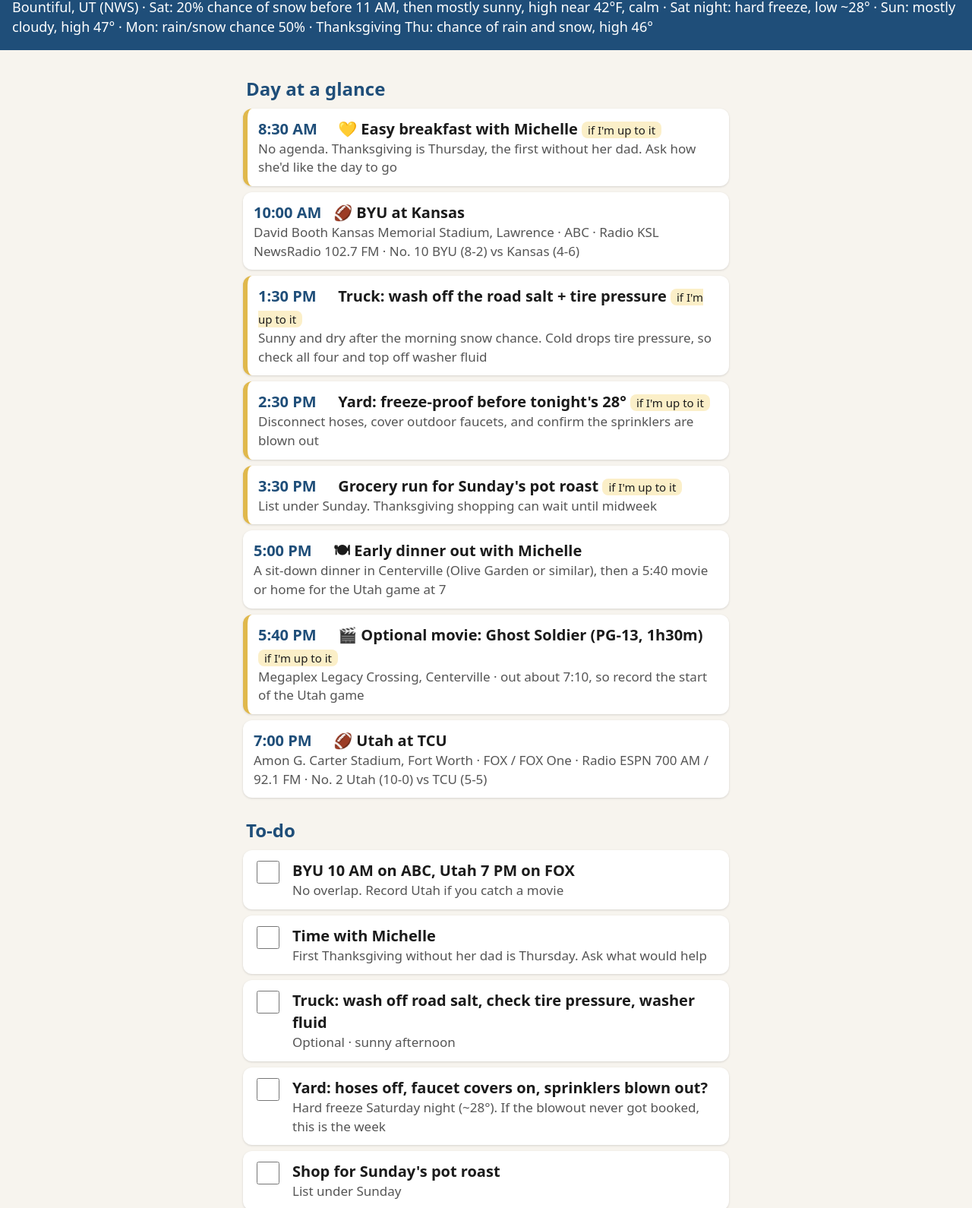
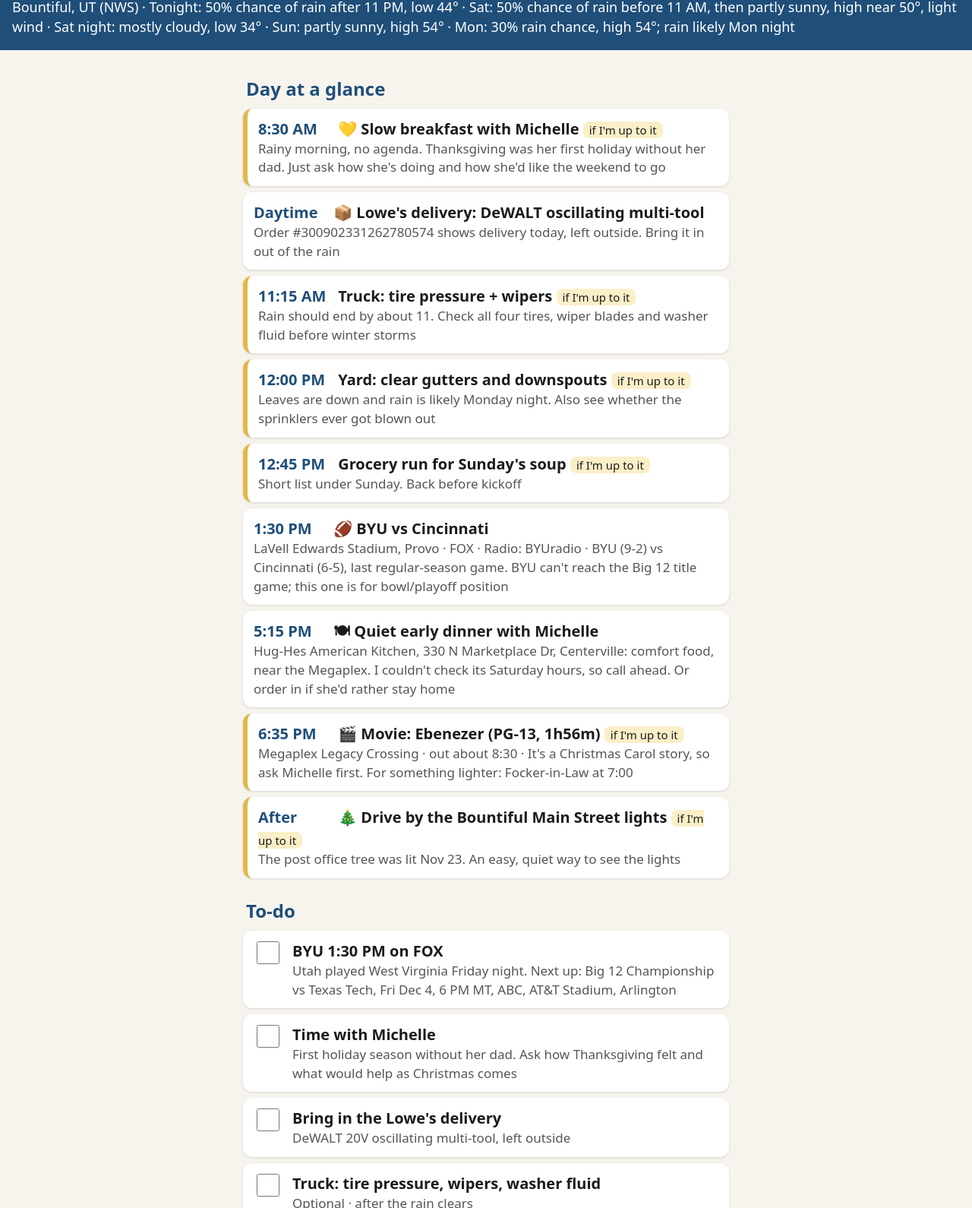
Before and after one commit to dwightgoodwin1963/saturday-plan, a plain HTML site: page index.html in a window 1280 px wide. Shown: the part 69-1659 px from the top of the page at 76% size. Drawn offline with Linux system fonts and the light colour scheme.

Commit message:
Plan update 202611271806

```diff
--- a/app.js
+++ b/app.js
@@ -23,4 +23,4 @@ fetch('plan.json?v='+Date.now(),{cache:'no-store'}).then(r=>{if(!r.ok)throw new
  // carry unfinished added tasks into next week
  addEventListener('pagehide',()=>localStorage.setItem('satplan-carry',JSON.stringify(S.added.filter(i=>!S.checked[i.id]))));
  document.title=p.title;$('#title').textContent=p.title;$('#wx').textContent=p.weather;render()}).catch(e=>{$('#m').innerHTML='<div class="card">Could not load the plan ('+esc(e.message)+'). <button onclick="location.reload()">Try again</button></div>'});
-if('serviceWorker' in navigator)navigator.serviceWorker.register('sw.js?v=202611201814',{scope:'./'}).then(r=>r.update()).catch(()=>{});
+if('serviceWorker' in navigator)navigator.serviceWorker.register('sw.js?v=202611271806',{scope:'./'}).then(r=>r.update()).catch(()=>{});
--- a/plan.json
+++ b/plan.json
@@ -1,140 +1,156 @@
 {
-"date": "2026-11-21",
-"title": "Saturday Plan · Nov 21, 2026",
-"weather": "Bountiful, UT (NWS) · Sat: 20% chance of snow before 11 AM, then mostly sunny, high near 42°F, calm · Sat night: hard freeze, low ~28° · Sun: mostly cloudy, high 47° · Mon: rain/snow chance 50% · Thanksgiving Thu: chance of rain and snow, high 46°",
+"date": "2026-11-28",
+"title": "Saturday Plan · Nov 28, 2026",
+"weather": "Bountiful, UT (NWS) · Tonight: 50% chance of rain after 11 PM, low 44° · Sat: 50% chance of rain before 11 AM, then partly sunny, high near 50°, light wind · Sat night: mostly cloudy, low 34° · Sun: partly sunny, high 54° · Mon: 30% rain chance, high 54°; rain likely Mon night",
 "schedule": [
 {
 "time": "8:30 AM",
-"title": "💛 Easy breakfast with Michelle",
-"detail": "No agenda. Thanksgiving is Thursday, the first without her dad. Ask how she'd like the day to go",
+"title": "💛 Slow breakfast with Michelle",
+"detail": "Rainy morning, no agenda. Thanksgiving was her first holiday without her dad. Just ask how she's doing and how she'd like the weekend to go",
 "optional": true
 },
 {
-"time": "10:00 AM",
-"title": "🏈 BYU at Kansas",
-"detail": "David Booth Kansas Memorial Stadium, Lawrence · ABC · Radio KSL NewsRadio 102.7 FM · No. 10 BYU (8-2) vs Kansas (4-6)"
+"time": "Daytime",
+"title": "📦 Lowe's delivery: DeWALT oscillating multi-tool",
+"detail": "Order #300902331262780574 shows delivery today, left outside. Bring it in out of the rain"
+},
+{
+"time": "11:15 AM",
+"title": "Truck: tire pressure + wipers",
+"detail": "Rain should end by about 11. Check all four tires, wiper blades and washer fluid before winter storms",
+"optional": true
+},
+{
+"time": "12:00 PM",
+"title": "Yard: clear gutters and downspouts",
+"detail": "Leaves are down and rain is likely Monday night. Also see whether the sprinklers ever got blown out",
+"optional": true
+},
+{
+"time": "12:45 PM",
+"title": "Grocery run for Sunday's soup",
+"detail": "Short list under Sunday. Back before kickoff",
+"optional": true
 },
 {
 "time": "1:30 PM",
-"title": "Truck: wash off the road salt + tire pressure",
-"detail": "Sunny and dry after the morning snow chance. Cold drops tire pressure, so check all four and top off washer fluid",
+"title": "🏈 BYU vs Cincinnati",
+"detail": "LaVell Edwards Stadium, Provo · FOX · Radio: BYUradio · BYU (9-2) vs Cincinnati (6-5), last regular-season game. BYU can't reach the Big 12 title game; this one is for bowl/playoff position"
+},
+{
+"time": "5:15 PM",
+"title": "🍽 Quiet early dinner with Michelle",
+"detail": "Hug-Hes American Kitchen, 330 N Marketplace Dr, Centerville: comfort food, near the Megaplex. I couldn't check its Saturday hours, so call ahead. Or order in if she'd rather stay home"
+},
+{
+"time": "6:35 PM",
+"title": "🎬 Movie: Ebenezer (PG-13, 1h56m)",
+"detail": "Megaplex Legacy Crossing · out about 8:30 · It's a Christmas Carol story, so ask Michelle first. For something lighter: Focker-in-Law at 7:00",
 "optional": true
 },
 {
-"time": "2:30 PM",
-"title": "Yard: freeze-proof before tonight's 28°",
-"detail": "Disconnect hoses, cover outdoor faucets, and confirm the sprinklers are blown out",
+"time": "After",
+"title": "🎄 Drive by the Bountiful Main Street lights",
+"detail": "The post office tree was lit Nov 23. An easy, quiet way to see the lights",
 "optional": true
-},
-{
-"time": "3:30 PM",
-"title": "Grocery run for Sunday's pot roast",
-"detail": "List under Sunday. Thanksgiving shopping can wait until midweek",
-"optional": true
-},
-{
-"time": "5:00 PM",
-"title": "🍽 Early dinner out with Michelle",
-"detail": "A sit-down dinner in Centerville (Olive Garden or similar), then a 5:40 movie or home for the Utah game at 7"
-},
-{
-"time": "5:40 PM",
-"title": "🎬 Optional movie: Ghost Soldier (PG-13, 1h30m)",
-"detail": "Megaplex Legacy Crossing, Centerville · out about 7:10, so record the start of the Utah game",
-"optional": true
-},
-{
-"time": "7:00 PM",
-"title": "🏈 Utah at TCU",
-"detail": "Amon G. Carter Stadium, Fort Worth · FOX / FOX One · Radio ESPN 700 AM / 92.1 FM · No. 2 Utah (10-0) vs TCU (5-5)"
 }
 ],
 "todo": [
 {
 "id": "games",
-"text": "BYU 10 AM on ABC, Utah 7 PM on FOX",
-"meta": "No overlap. Record Utah if you catch a movie"
+"text": "BYU 1:30 PM on FOX",
+"meta": "Utah played West Virginia Friday night. Next up: Big 12 Championship vs Texas Tech, Fri Dec 4, 6 PM MT, ABC, AT&T Stadium, Arlington"
 },
 {
 "id": "michelle",
 "text": "Time with Michelle",
-"meta": "First Thanksgiving without her dad is Thursday. Ask what would help"
+"meta": "First holiday season without her dad. Ask how Thanksgiving felt and what would help as Christmas comes"
+},
+{
+"id": "lowes",
+"text": "Bring in the Lowe's delivery",
+"meta": "DeWALT 20V oscillating multi-tool, left outside"
 },
 {
 "id": "truck",
-"text": "Truck: wash off road salt, check tire pressure, washer fluid",
-"meta": "Optional · sunny afternoon"
+"text": "Truck: tire pressure, wipers, washer fluid",
+"meta": "Optional · after the rain clears"
 },
 {
 "id": "yard",
-"text": "Yard: hoses off, faucet covers on, sprinklers blown out?",
-"meta": "Hard freeze Saturday night (~28°). If the blowout never got booked, this is the week"
+"text": "Yard: gutters clear? Sprinklers blown out?",
+"meta": "Mild week (lows 34–44°) with rain Monday night"
 },
 {
 "id": "shopping",
-"text": "Shop for Sunday's pot roast",
+"text": "Shop for Sunday's soup",
 "meta": "List under Sunday"
 },
 {
-"id": "thanksgiving",
-"text": "Thanksgiving: confirm plans with Michelle",
-"meta": "Who's hosting, who's coming, what you're bringing"
+"id": "proptax",
+"text": "Property tax: $4,177.98 comes out Mon Nov 30",
+"meta": "Davis County bill 2026-050610063 is scheduled from the account ending 0420. Make sure the money is there"
 },
 {
-"id": "adam",
-"text": "Adam: check on the RLB Holdings apartment application",
-"meta": "Michelle sent Bryce Beattie the savings proof on Nov 18"
+"id": "eye",
+"text": "Mon 9 AM: eye appointment, Dr. Leishman",
+"meta": "Bountiful (by the VASA). Bring your medical insurance card (COBRA through Anuvi now)"
 }
 ],
 "ward": [
 {
-"id": "ward-check",
-"text": "Cut the check for Hermana Bertha Yanez",
-"meta": "Bishop Kuehne asked for it Sunday · Woods Cross Point S (Ken's Tires) invoice 0200853"
+"id": "ward-thorne",
+"text": "Ready Bishop's office for the Thorne family, 1:00",
+"meta": "Only declaration on the clerk calendar Sunday (A-Frame Chapel). The McKay double booking is settled: MarJean declined 1:00 and they came at 2:40 on Nov 22"
 },
 {
-"id": "ward-office",
-"text": "Ready Bishop's office for declarations",
-"meta": "McKay 1:00 · Robert B Male 1:20 · McKay also shows at 2:40 (A-Frame Chapel, Bishop's Office)"
+"id": "ward-expenses",
+"text": "Review pending expenses in LCR",
+"meta": "Friday's summary: 12 pending, 1 not reviewed, plus a transaction awaiting approval (Nov 24). Cut the Hermana Yanez check if it isn't done"
 },
 {
-"id": "ward-mckay",
-"text": "Fix the McKay double booking",
-"meta": "Both 1:00 and 2:40 are on the clerk calendar. Last week they had re-booked 2:40; confirm which one and clear the other"
+"id": "ward-clean",
+"text": "Block the 2027 deep-cleaning dates",
+"meta": "Bishop Kuehne re-sent Tom Heath's schedule (IMG_0186.png) on Nov 24"
+},
+{
+"id": "ward-baptism",
+"text": "Baptism records",
+"meta": "Palmer baptism is Sat at the Stake Center (you gave Kindoo access 6 AM–noon). Phoebe Thompson: still waiting on Nick's consent form"
+},
+{
+"id": "ward-cyt",
+"text": "Protecting Children and Youth training",
+"meta": "You emailed Avery Nov 24. Check who still needs it"
 },
 {
 "id": "ward-audit",
-"text": "Start the membership audit in LCR",
-"meta": "Due Dec 15; Stake Clerk Tom Heath asks for a week early. Watch the short training video first"
-},
-{
-"id": "ward-cyt",
-"text": "Children and youth training list",
-"meta": "Leader and Clerk Resources → search \"children and youth training\"; help those members finish it in the next few weeks"
+"text": "Membership audit in LCR",
+"meta": "Due Dec 15; Tom Heath asks for a week early (about Dec 8)"
 }
 ],
 "projects": [
 {
-"id": "proj-sprinklers",
-"text": "1. Sprinkler blowout, if it's still not done",
-"meta": "Carryover. Hard freeze Saturday night. A call Monday is fine"
-},
-{
-"id": "proj-holyland",
-"text": "2. Holy Land trip: watch for Carol's flight options",
-"meta": "Discovery XA confirmed your payment Nov 16; Carol is working on flights"
+"id": "proj-cpe",
+"text": "1. CPE: plan the 40 hours",
+"meta": "Five weeks left. One free option: Gusto TY26 tax-credits webinar, Wed Dec 2, noon MT. Just put sessions on the calendar"
 },
 {
 "id": "proj-proconnect",
-"text": "3. ProConnect renewal and DOPL license decision",
-"meta": "Carryover. The tax year 2026 ProConnect notice came Nov 20; a weekday is fine"
+"text": "2. ProConnect renewal and DOPL license decision",
+"meta": "Due Dec 31. A weekday is fine"
+},
+{
+"id": "proj-sprinklers",
+"text": "3. Sprinkler blowout, if it's still not done",
+"meta": "Carryover. Above freezing this week. A call Monday is fine"
 }
 ],
 "sunday": [
 {
 "time": "9:00 AM",
 "title": "Sacrament Meeting",
-"detail": "Hymns 94 Come, Ye Thankful People · 1041 O Lord, Who Gave Thy Life for Me · 241 Count Your Blessings · Zoom: zoom.us/j/94210960309"
+"detail": "Hymns 92 For the Beauty of the Earth · 193 I Stand All Amazed · Choir: God's Gracious Love · 219 Because I Have Been Given Much · Zoom: zoom.us/j/94210960309"
 },
 {
 "time": "10:05 AM",
@@ -143,67 +159,72 @@
 },
 {
 "time": "1:00 PM",
-"title": "Tithing declarations (A-Frame Chapel, Bishop's Office)",
-"detail": "McKay 1:00 · Robert B Male 1:20 · McKay 2:40 (double-booked, confirm)"
+"title": "Tithing declaration: Thorne family (A-Frame Chapel, Bishop's Office)",
+"detail": "1:00–1:20 with Bishop Kuehne · Lisa Thorne accepted"
 },
 {
 "time": "5:00 PM",
-"title": "Sunday dinner: slow-cooker pot roast",
-"detail": "Shop: 3 lb chuck roast · 2 lb baby potatoes · 1 lb carrots · 1 onion · 1 pkg onion soup mix · 14 oz beef broth · brown gravy mix · dinner rolls · bagged salad · butter · Start it before church; it's ready when you get home · Check with Michelle first"
+"title": "Sunday dinner: slow-cooker chicken and wild rice soup",
+"detail": "Shop: 1½ lb chicken breasts · 6 oz long-grain & wild rice mix · 1 onion · 3 carrots · 3 celery stalks · 2 cartons (32 oz) chicken broth · 1 cup heavy cream · butter · rolls or crusty bread · bagged salad · Start it before church; stir in the cream when you get home · Check the fridge: leftover turkey can stand in for the chicken · Check with Michelle first"
 }
 ],
 "movies": [
 {
-"time": "5:40 PM",
-"title": "Ghost Soldier",
-"detail": "PG-13 · 1h30m · out about 7:10, best fit with the Utah game · Megaplex Legacy Crossing, Centerville"
+"time": "6:35 PM",
+"title": "Ebenezer",
+"detail": "PG-13 · 1h56m · Christmas Carol fantasy · out about 8:30 · best fit after dinner"
 },
 {
-"time": "5:30 PM",
-"title": "Ebenezer",
-"detail": "PG-13 · 1h55m · also 8:15 · Megaplex Legacy Crossing"
+"time": "7:00 PM",
+"title": "Focker-in-Law",
+"detail": "PG-13 · 1h45m · comedy, new this week · also 8:00"
 },
 {
-"time": "5:45 PM",
+"time": "6:15 PM",
 "title": "The Hunger Games: Sunrise on the Reaping",
-"detail": "PG-13 · 2h30m · new this week · also 6:15 (3D), 6:30, 7:15 · Megaplex Legacy Crossing"
+"detail": "PG-13 · 2h38m · also 5:15, 5:45 (3D), 8:25"
 },
 {
-"time": "6:40 PM",
-"title": "Drummer Boy",
-"detail": "PG-13 · 2h09m · Megaplex Legacy Crossing"
+"time": "7:15 PM",
+"title": "I Play Rocky",
+"detail": "PG-13 · 2h08m · comedy-drama"
 },
 {
-"time": "7:30 PM",
-"title": "I Play Rocky",
-"detail": "PG-13 · 2h08m · Megaplex Legacy Crossing"
+"time": "7:45 PM",
+"title": "Hershey",
+"detail": "PG · 1h50m · romantic drama, new this week · also 5:20"
 }
 ],
 "community": [
 {
-"time": "10 AM–1 PM",
-"title": "CommonSpirit Holy Cross Hospital 50th anniversary",
-"detail": "Western Sports Park · free, family-friendly · Teddy Bear Clinic for kids, free flu shots"
+"time": "10 AM–6 PM",
+"title": "Wheeler Farm Holiday Market",
+"detail": "6351 S. 900 East, Murray · free · 50+ local makers · also Sun 10–3"
 },
 {
-"time": "1:30 PM",
-"title": "Cranksgiving bike ride food drive",
-"detail": "Registration 12:45, ends at Bountiful Elementary"
+"time": "Noon–5 PM",
+"title": "BDAC Winter Art Market",
+"detail": "Bountiful Davis Art Center, 90 N. Main · free · 50 booths of local art and gifts"
 },
 {
-"time": "3 PM & 7 PM",
-"title": "Singin' in the Rain musical",
-"detail": "Bountiful High School Auditorium"
+"time": "4–7 PM",
+"title": "Advent Festival",
+"detail": "First Baptist Church, 1915 S. Orchard Dr., Bountiful · crafts, caroling, dinner provided · family-friendly"
 },
 {
-"time": "7:00 PM",
-"title": "Newsies",
-"detail": "Viewmont High School · $10 adults, $5 students"
+"time": "Any night",
+"title": "Layton Lights Before Christmas",
+"detail": "Layton Commons Park, 465 N. Wasatch Dr. · free · dusk–11 PM through Dec 31"
 },
 {
 "time": "Mon 6 PM",
-"title": "Bountiful Main Street tree lighting",
-"detail": "Bountiful Post Office, 20 S. Main · free · Santa by fire truck, cocoa, choirs"
+"title": "Centerville tree lighting",
+"detail": "Smith Park, 300 N. 100 E. · Santa, free hot chocolate and donuts"
+},
+{
+"time": "Dec 5, 9 AM",
+"title": "Ward Christmas Party",
+"detail": "From Bishop Kuehne's Sunday email"
 }
 ],
 "grandkids": []
--- a/sw.js
+++ b/sw.js
@@ -1,4 +1,4 @@
-const C='sat-202611201814';const A=['./','index.html','app.js?v=202611201814','manifest.json','icon-192.png'];
+const C='sat-202611271806';const A=['./','index.html','app.js?v=202611271806','manifest.json','icon-192.png'];
 self.addEventListener('install',e=>{self.skipWaiting();e.waitUntil(caches.open(C).then(c=>c.addAll(A)).catch(()=>{}))});
 self.addEventListener('activate',e=>e.waitUntil(caches.keys().then(ks=>Promise.all(ks.filter(k=>k!==C).map(k=>caches.delete(k)))).then(()=>self.clients.claim())));
 self.addEventListener('fetch',e=>{if(e.request.method!=='GET'||new URL(e.request.url).origin!==location.origin)return;
```
Also changed, not shown: index.html (+1 -1 lines).
